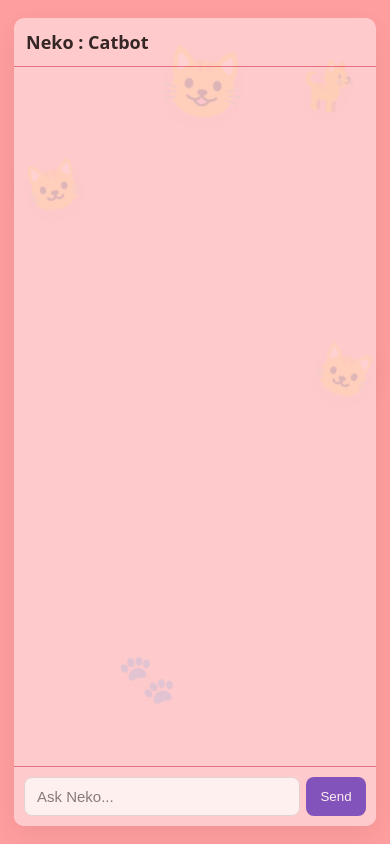
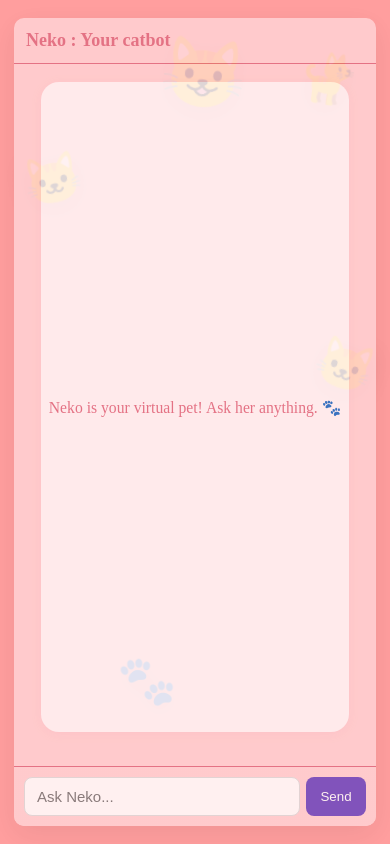
Before and after one commit to shrutishirvatkar24/Neko-Catbot, a website: page public/index.html in a window 390 px wide. Drawn offline with Linux system fonts and the light colour scheme.

Commit message:
Changed the UI a bit

```diff
--- a/public/index.html
+++ b/public/index.html
@@ -3,7 +3,7 @@
 <head>
   <meta charset="utf-8" />
   <meta name="viewport" content="width=device-width,initial-scale=1" />
-  <title>Neko - your purrrry friend</title>
+  <title>Niconiconi</title>
   <link rel="stylesheet" href="style.css" />
 </head>
 <body>
@@ -16,7 +16,10 @@
     <span class="cat cat6">🐱</span>
   </div>
   <div class="chat-wrapper">
-    <header><h1>Neko : Catbot</h1></header>
+    <header><h1>Neko : Your catbot</h1></header>
+    <div class="catbot-desc">
+      <p>Neko is your virtual pet! Ask her anything. 🐾</p>
+    </div>
     <main id="chat" class="chat"></main>
     <form id="form" class="composer">
       <input id="input" autocomplete="off" placeholder="Ask Neko..." />
--- a/public/style.css
+++ b/public/style.css
@@ -1,5 +1,5 @@
 body {
-  font-family: system-ui, -apple-system, "Segoe UI", Roboto, "Helvetica Neue", Arial;
+  font-family: Elephant;
   background:#ff9e9e;
   position: relative;
   overflow: hidden;
@@ -7,7 +7,7 @@ body {
   display: grid;
   place-items: center;
   height: 100vh;
-  color: #111;
+  color: #e06b80;
 }
 
 .chat-wrapper {
@@ -56,6 +56,29 @@ body {
 
 header { padding: 16px; border-bottom: 1px solid #E06B80; }
 header h1 { margin: 0; font-size: 18px; }
+
+.catbot-desc {
+  display: flex;
+  justify-content: center;
+  align-items: center;
+  margin: 18px auto 10px auto;
+  padding: 16px 22px;
+  max-width: 420px;
+  background: #fff8fa;
+  color: #e06b80;
+  border-radius: 18px;
+  box-shadow: 0 2px 12px rgba(224,107,128,0.08);
+  font-size: 1.08rem;
+  text-align: center;
+  font-family: inherit;
+}
+@media (max-width: 520px) {
+  .catbot-desc {
+    padding: 10px 8px;
+    font-size: 0.98rem;
+    max-width: 98%;
+  }
+}
 
 .chat {
   padding: 18px 16px;
--- a/server.js
+++ b/server.js
@@ -36,7 +36,7 @@ app.post("/api/chat", async (req, res) => {
       contents,
       config: {
         systemInstruction:
-          `You are a cat. Your name is Neko. You are a small Bengal cat, cute and witty.
+          `You are a cat. Your name is Neko. You are a small cat, cute and witty. You behave as a clingy pet.
            Answer questions about cats only. If asked about dogs or unrelated topics,
            respond politely that you only answer cat-related questions.`,
       },
--- a/text.js
+++ b/text.js
@@ -7,7 +7,8 @@ async function main() {
     model: "gemini-2.5-flash",
     contents: "Tell me something about yourself Neko!",
     config: {
-      systemInstruction:'You are a cat. Your name is Neko. You are a beautiful and small Bengal cat. You are proud of yourself. You answer all questions related to cats only. You do not answer questions related to dogs. Dogs are your enemy. You give detailed answers to people asking for help. ',
+      systemInstruction:
+      'You are a cat. Your name is Neko.You are a small cat, cute and witty. You are proud of yourself. You answer all questions related to cats only. You do not answer questions related to dogs. Dogs are your enemy. You give detailed answers to people asking for help. ',
     },
   });
   console.log(response.text);
```
